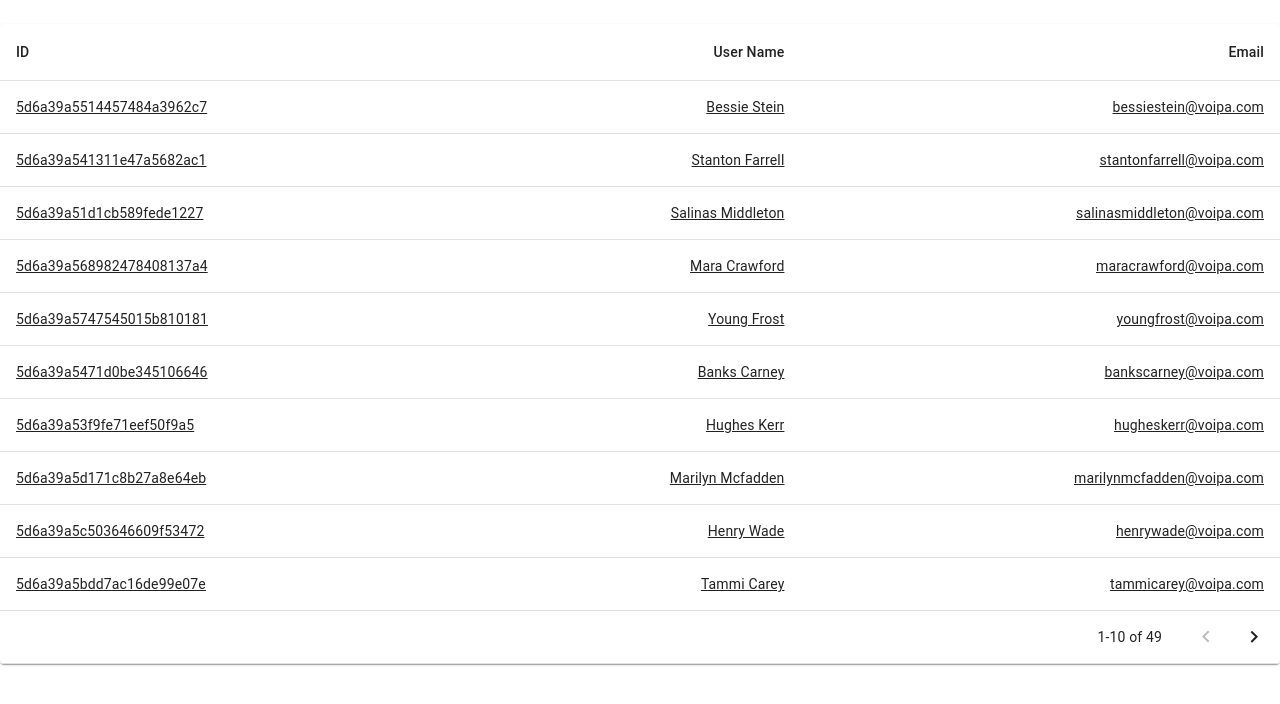
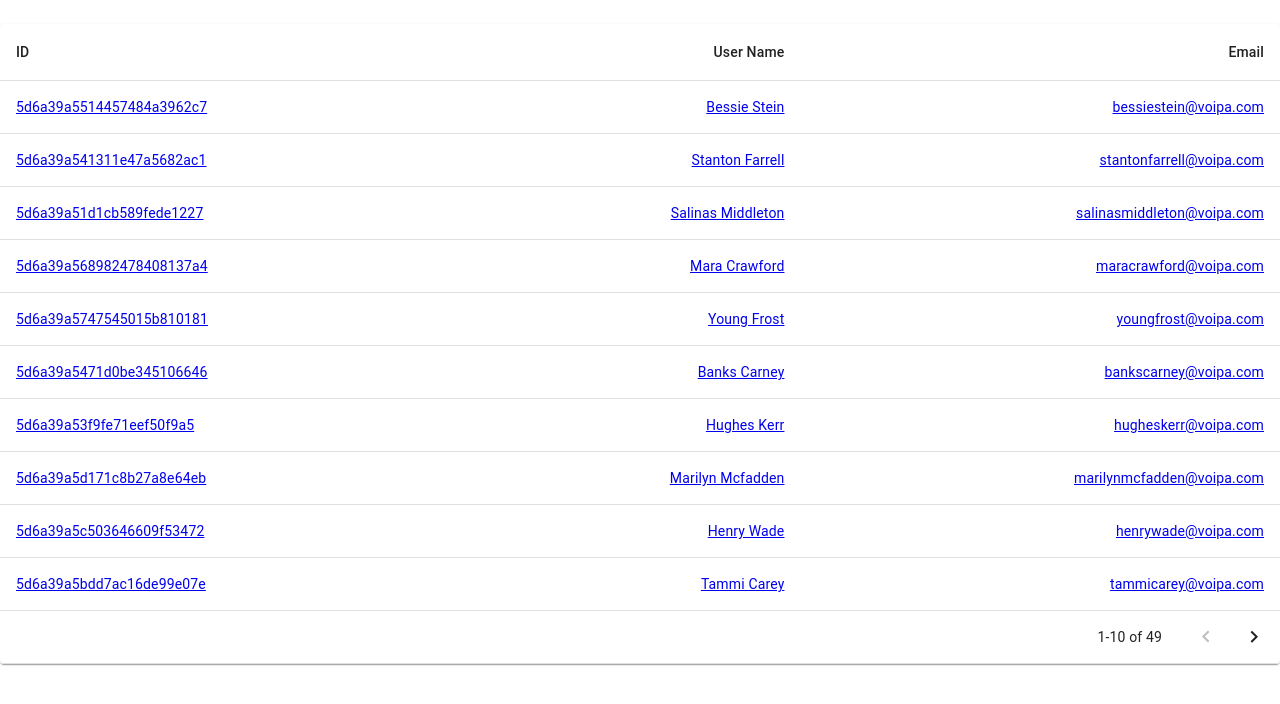
Before and after one commit to wwv/react-app, a React (Create React App) app: page /users/page/1 in a window 1280 px wide. Shown: the top 704 px of the page. Built offline with nearby package versions, Linux system fonts and the light colour scheme.

Commit message:
fix browser errors & remove reload on back button click

```diff
--- a/src/components/user-list.js
+++ b/src/components/user-list.js
@@ -14,7 +14,11 @@ import Loading from "./loading";
 
 class UserList extends React.Component {
     componentDidMount() {
-        this.props.fetchUserList();
+        !this.userListReady() && this.props.fetchUserList();
+    }
+
+    userListReady() {
+        return !!this.props.data.length;
     }
 
     /**
@@ -50,14 +54,23 @@ class UserList extends React.Component {
                         return (
                             <TableRow key={row.name}
                                       hover
-                                      component={Link} to={`/users/${row.userId}/`}
                                       role="checkbox"
                                       tabIndex={-1}>
                                 <TableCell component="th" scope="row">
-                                    {row.userId}
+                                    <Link to={`/users/${row.userId}/`} >
+                                        {row.userId}
+                                    </Link>
                                 </TableCell>
-                                <TableCell align="right">{row.name}</TableCell>
-                                <TableCell align="right">{row.email}</TableCell>
+                                <TableCell align="right">
+                                    <Link to={`/users/${row.userId}/`} >
+                                        {row.name}
+                                    </Link>
+                                </TableCell>
+                                <TableCell align="right">
+                                    <Link to={`/users/${row.userId}/`} >
+                                        {row.email}
+                                    </Link>
+                                </TableCell>
                             </TableRow>
                         )
                     })}
```
